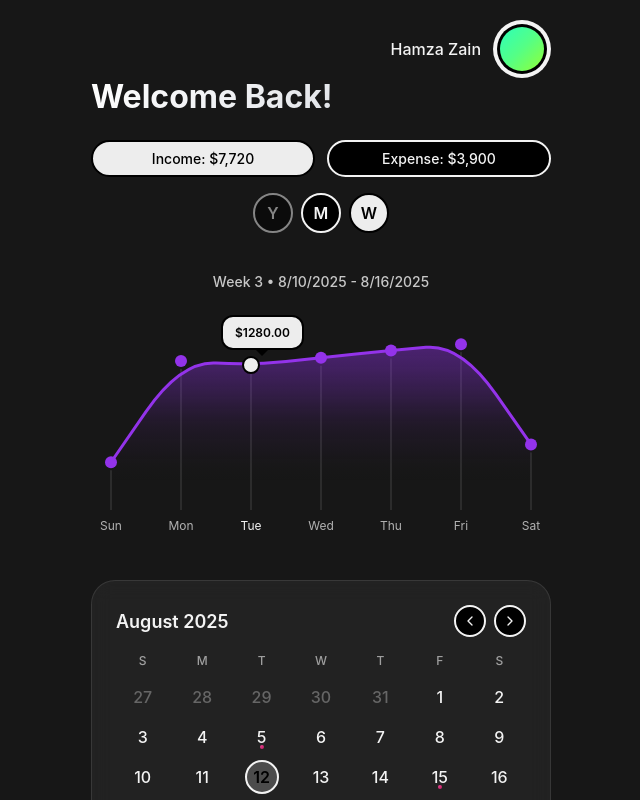
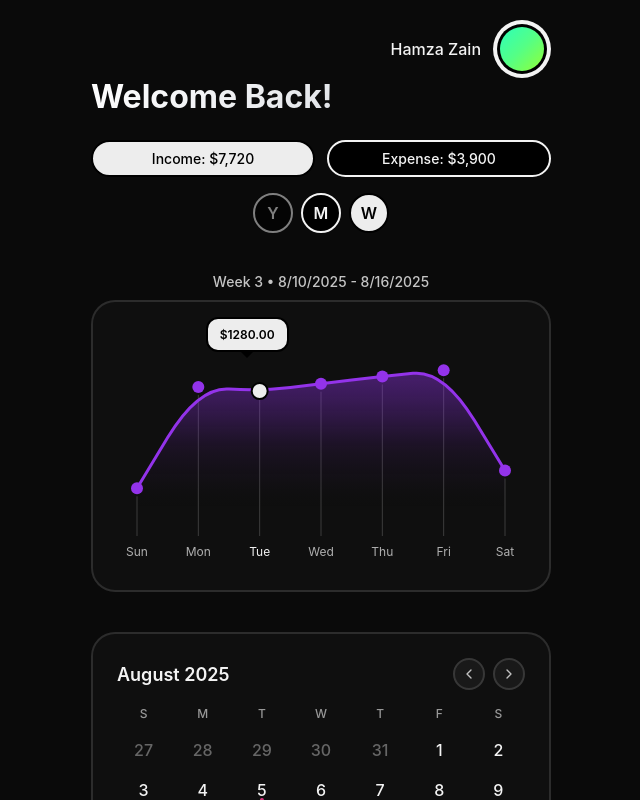
Before and after one commit to cherrycreamsoda/dashboard-react, a Next.js app: page / in a window 1280 px wide. Shown: the top 800 px of the page, without its empty margins (319-959 px from the left). Built offline with nearby package versions, Linux system fonts and the light colour scheme.

Commit message:
feat: Update styles for Calendar and Chart components to enhance UI consistency

```diff
--- a/src/app/globals.css
+++ b/src/app/globals.css
@@ -11,6 +11,8 @@
   --aquamarine-2: #17ffd4ff;
 }
 
+/* heading colors 194 194 194 */
+
 * {
   margin: 0;
   padding: 0;
@@ -19,7 +21,8 @@
 
 body {
   /* background-color: #343434; */
-  background-color: #171717;
+  /* background-color: #1f1f1f; */
+  background-color: rgb(10, 10, 10);
   font-family: -apple-system, BlinkMacSystemFont, "Segoe UI", Roboto, sans-serif;
   overflow-x: hidden;
 }
--- a/src/components/Calendar/Calendar.module.css
+++ b/src/components/Calendar/Calendar.module.css
@@ -1,10 +1,11 @@
 .calendarContainer {
   position: relative;
-  background-color: rgba(243, 243, 243, 0.05);
+  /* background-color: #0b0b0b; */
+  background-color: rgb(15, 15, 15);
   border-radius: 24px;
   padding: 24px 24px 24px 24px;
   backdrop-filter: blur(10px);
-  border: 1px solid rgba(243, 243, 243, 0.1);
+  border: 2px solid #ffffff1f;
   overflow: hidden;
   height: 360px;
 }
@@ -56,9 +57,12 @@
 }
 
 .navButton {
-  background: #000000; /* Black background */
-  border: 2px solid #f3f3f3;
-  color: #f3f3f3; /* White symbols */
+  /* background: #000000; Black background */
+  /* color: #f3f3f3; White symbols */
+  /* border: 2px solid #f3f3f3; */
+  background: rgb(25, 25, 25);
+  border: 2px solid rgb(55, 55, 55);
+  color: rgb(194, 194, 194);
   width: 32px;
   height: 32px;
   border-radius: 50%;
@@ -70,7 +74,9 @@
 }
 
 .navButton:hover {
-  background: #333333;
+  background: #f3f3f3;
+  color: #000000; /* White symbols */
+  border: 2px solid #000000; /* Black outline */
 }
 
 .weekDays {
@@ -147,7 +153,7 @@
 }
 
 .selected {
-  background: rgba(243, 243, 243, 0.2);
+  background: #000000;
   border: 2px solid #f3f3f3;
   font-weight: 600;
 }
@@ -182,8 +188,9 @@
 }
 
 .expandButton:hover {
-  /* transform: translateX(-50%) scale(1.05); */
-  background: #333333;
+  background: #f3f3f3;
+  color: #000000; /* White symbols */
+  border: 2px solid #000000; /* Black outline */
 }
 
 .expandButton:active {
--- a/src/components/Chart/Chart.module.css
+++ b/src/components/Chart/Chart.module.css
@@ -2,6 +2,11 @@
   margin-bottom: min(10vw, 40px);
   position: relative;
   width: 100%;
+  background-color: rgb(15, 15, 15);
+  border-radius: 24px;
+  padding: 24px 24px 24px 24px;
+  backdrop-filter: blur(10px);
+  border: 2px solid #ffffff1f;
 }
 
 .tooltip {
--- a/tsconfig.json
+++ b/tsconfig.json
@@ -4,8 +4,7 @@
     "paths": {
       "@/styles/*": ["styles/*"],
       "@/lib/*": ["lib/*"],
-      "@/components/*": ["components/*"],
-      "@lib/*": ["lib/*"]
+      "@/components/*": ["components/*"]
     },
     "target": "ES2017",
     "lib": ["dom", "dom.iterable", "esnext"],
```
